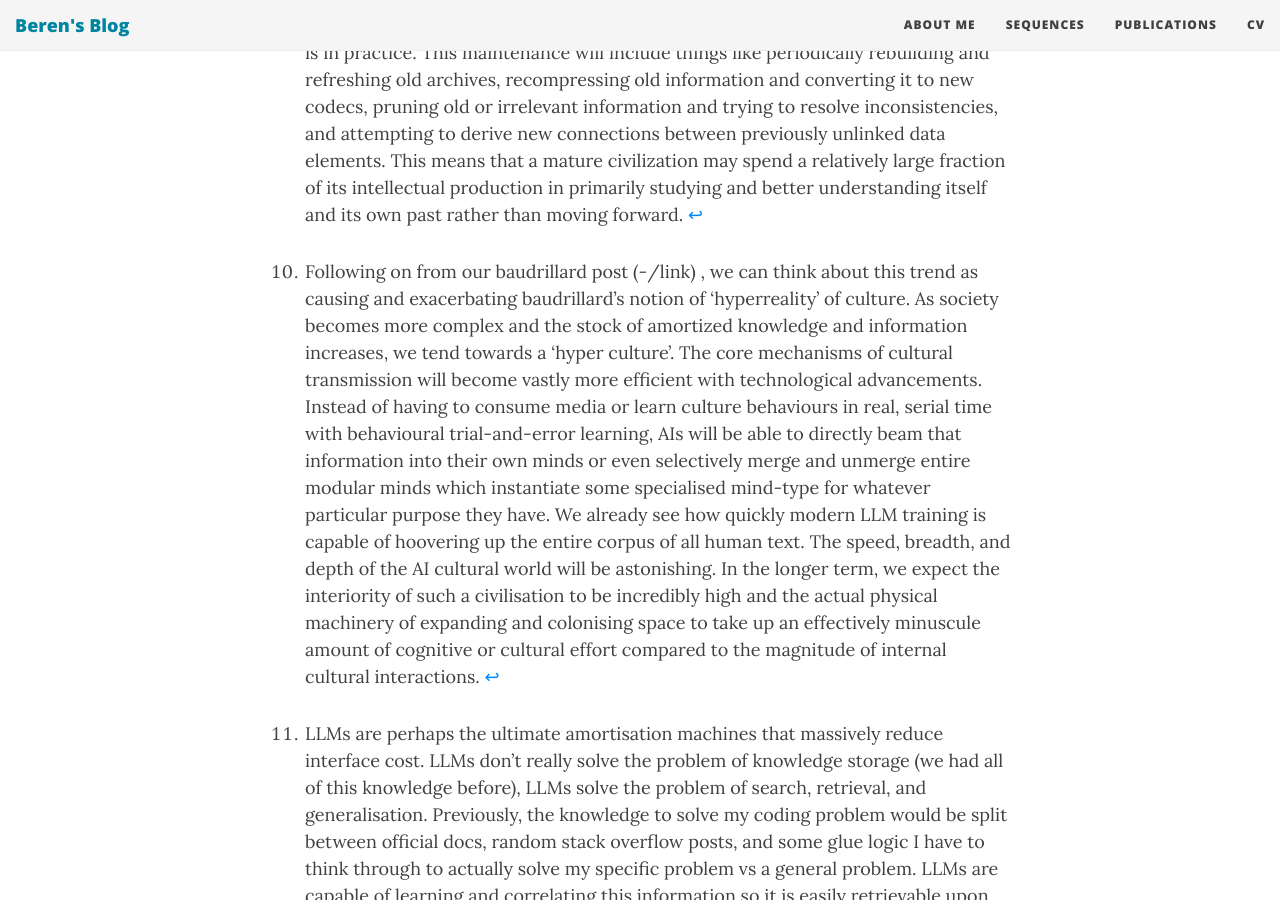
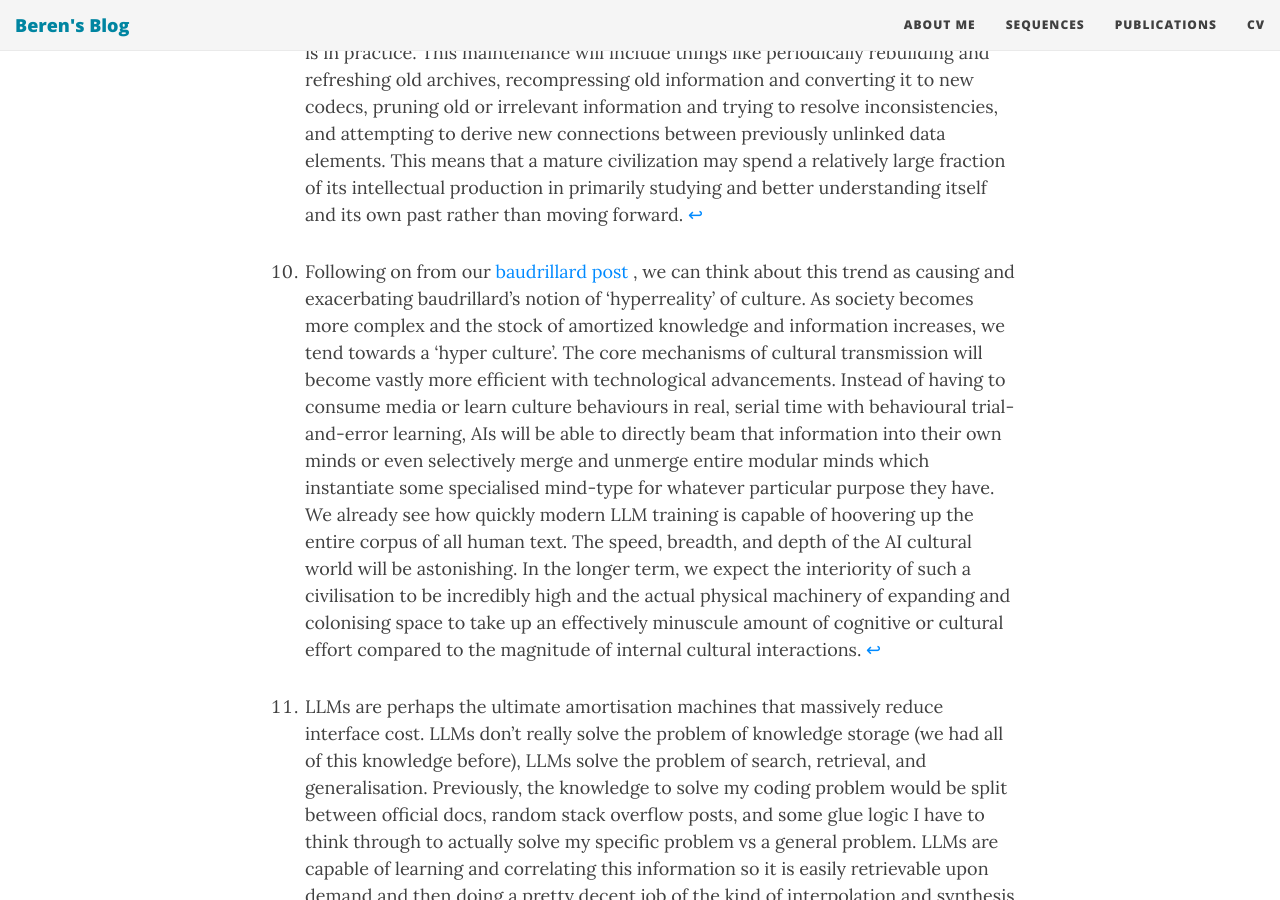
Before and after one commit to BerenMillidge/BerenMillidge.github.io, a Jekyll site: the page built from _posts/2026-07-13-Autarkic-Agency-Will-Likely-Migrate-Upwards.md, in a window 1280 px wide and 900 px high, scrolled down 15113 px. Built offline with Jekyll 4.4.1, drawn with Linux system fonts in a browser that asks for light colours; nearby versions of some CDN libraries; some of the changed text lies outside the part shown.

Commit message:
Update 2026-07-13-Autarkic-Agency-Will-Likely-Migrate-Upwards.md

```diff
--- a/_posts/2026-07-13-Autarkic-Agency-Will-Likely-Migrate-Upwards.md
+++ b/_posts/2026-07-13-Autarkic-Agency-Will-Likely-Migrate-Upwards.md
@@ -41,7 +41,7 @@
 
 One way to think about this from a more geometrical standpoint rather than an economics one, is is to imagine the set of problems that a civilisation has ‘answered’ as an (approximate) sphere. To find novel answers we need to spend a lot of computational effort in direct optimization to push out a small portion of the boundary sphere. However, all the answers inside the sphere can be computed cheaply in an amortised way. Geometrically, direct optimization is the surface of the sphere while amortised optimization of its volume. Thus, naively, as our ‘civilisation’ advances and the amount of knowledge (radius of the sphere) grows, the ratio of amortised to direct optimization increases. In the limit, almost everything has already been figured out before and the task becomes searching for the right pre-computed solution rather than figuring anything out from first principles. In such a world, doing any kind of self-directed first-principles innovation or agency — i.e. applying direct optimization — should become vanishingly rare (in relative terms) and only really done by specialists in some particular esoteric domain.
 
-This is the same concept as that of civilisational interiority that I discussed in the Baudrillard post (-/link) and obliquely in [my decadence post](https://www.beren.io/2026-01-06-Two-Mechanisms-of-Decadence/)[^9]. As civilisations grow, interactions increasingly become dominated by within-civilisation interactions rather than with the ‘external world’. The volume grows faster than the surface area. Obviously this is only a metaphor, but I think, an illuminating one[^10].
+This is the same concept as that of civilisational interiority that I discussed in the [Baudrillard post](https://www.beren.io/2026-07-12-Baudrillard-and-Interiority/) and obliquely in [my decadence post](https://www.beren.io/2026-01-06-Two-Mechanisms-of-Decadence/)[^9]. As civilisations grow, interactions increasingly become dominated by within-civilisation interactions rather than with the ‘external world’. The volume grows faster than the surface area. Obviously this is only a metaphor, but I think, an illuminating one[^10].
 
 This is not a new and strange state to prognosticate about. While I have been discussing this like some strange future state, in fact this trend has been going on for basically the entire history of civilization and is well-advanced today. Even today, although we maintain sharp boundaries between minds, we are already heavily using amortized reasoning which is ultimately derived from cultural and social scripts. Culture essentially functions as a civilisational reservoir of amortized behaviours and knowledge.
 
@@ -59,7 +59,7 @@
 
 Even so, with language we have already taken the first step. Using language, people can now ‘externalise’ cognition at least a small amount. We rely on others to teach us the vast majority of what we know. We rely on tools like computers, calculators, books to both teach us, guide us, and shape our behaviours, and also expand our behavioural repertoire. Even with the fairly low bandwidth that language provides, we have already taken a step in this direction. We are like feudal Japan which has opened up one trade port to the rest of the world but enforces strict autarky on the rest of the landmass.
 
-By contrast, before language for the vast majority of the biological world, autarky was necessarily absolute. Most creatures have no mechanisms to learn from or communicate with others except for body language and pure imitation of behaviour. This works sometimes (-/link to review) but is incredibly lossy and low bandwidth and struggles to identify intention from other factors. Since we evolved from this substrate, which required full agentic autarky, we are perhaps more autarkic already than we ‘should be’ at equilibrium given that we now possess language and relatively efficient communication media. Importantly, this does not mean necessarily that in the future minds will be less able to do direct optimization *in general*, but rather that this optimization will be performed in extremely specialized fields rather than being general across all capabilities like humans are still mostly capable of today.
+By contrast, before language for the vast majority of the biological world, autarky was necessarily absolute. Most creatures have no mechanisms to learn from or communicate with others except for body language and pure imitation of behaviour. This works [sometimes](http://ektr.uni-eger.hu/wp-content/uploads/2015/11/tomasello-the-cultural-origins-of-human-cognition.pdf) but is incredibly lossy and low bandwidth and struggles to identify intention from other factors. Since we evolved from this substrate, which required full agentic autarky, we are perhaps more autarkic already than we ‘should be’ at equilibrium given that we now possess language and relatively efficient communication media. Importantly, this does not mean necessarily that in the future minds will be less able to do direct optimization *in general*, but rather that this optimization will be performed in extremely specialized fields rather than being general across all capabilities like humans are still mostly capable of today.
 
 Perhaps another way to think about this is through the lens of [Coasian transaction costs](https://en.wikipedia.org/wiki/Coase_theorem). We can effectively think of the components of a ‘mind’ as existing implicitly in some kind of economy and then ask, what decides when this part of ‘mind’ is bound together into the same mind or 'outsourced'. The obvious answer here is the standard Coasian one: transaction costs. Communication bandwidth and general level of specialisation and complexity in the ‘mind economy’ play a large role in determining these. Just as in human economic history we move from pure near-autarky as entirely independent hunter gatherers eking out a living, we progress through increasingly developed economies with increasing levels of specialisation, where we outsource larger and larger parts of our total economic needs to others while focusing on a smaller speciality, up until the present where the vast majority of people are involved in only a small slice of economic production and could not meaningfully function as hunter-gatherers anymore. This is then obviously accompanied, due to the very positive effects of specialisation, comparative advantage, network effects etc, with a massive increase in civilisational complexity and ‘quality of life’. As technology continues to advance we can apply this same logic to minds.
 
@@ -115,7 +115,7 @@
 
 [^9]: This also links directly to what the 'maintenance' of the Solow-Swan model actually is in practice. This maintenance will include things like periodically rebuilding and refreshing old archives, recompressing old information and converting it to new codecs, pruning old or irrelevant information and trying to resolve inconsistencies, and attempting to derive new connections between previously unlinked data elements. This means that a mature civilization may spend a relatively large fraction of its intellectual production in primarily studying and better understanding itself and its own past rather than moving forward.
 
-[^10]: Following on from our baudrillard post (-/link) , we can think about this trend as causing and exacerbating baudrillard’s notion of ‘hyperreality’ of culture. As society becomes more complex and the stock of amortized knowledge and information increases, we tend towards a ‘hyper culture’. The core mechanisms of cultural transmission will become vastly more efficient with technological advancements. Instead of having to consume media or learn culture behaviours in real, serial time with behavioural trial-and-error learning, AIs will be able to directly beam that information into their own minds or even selectively merge and unmerge entire modular minds which instantiate some specialised mind-type for whatever particular purpose they have. We already see how quickly modern LLM training is capable of hoovering up the entire corpus of all human text. The speed, breadth, and depth of the AI cultural world will be astonishing. In the longer term, we expect the interiority of such a civilisation to be incredibly high and the actual physical machinery of expanding and colonising space to take up an effectively minuscule amount of cognitive or cultural effort compared to the magnitude of internal cultural interactions.
+[^10]: Following on from our [baudrillard post](https://www.beren.io/2026-07-12-Baudrillard-and-Interiority/) , we can think about this trend as causing and exacerbating baudrillard’s notion of ‘hyperreality’ of culture. As society becomes more complex and the stock of amortized knowledge and information increases, we tend towards a ‘hyper culture’. The core mechanisms of cultural transmission will become vastly more efficient with technological advancements. Instead of having to consume media or learn culture behaviours in real, serial time with behavioural trial-and-error learning, AIs will be able to directly beam that information into their own minds or even selectively merge and unmerge entire modular minds which instantiate some specialised mind-type for whatever particular purpose they have. We already see how quickly modern LLM training is capable of hoovering up the entire corpus of all human text. The speed, breadth, and depth of the AI cultural world will be astonishing. In the longer term, we expect the interiority of such a civilisation to be incredibly high and the actual physical machinery of expanding and colonising space to take up an effectively minuscule amount of cognitive or cultural effort compared to the magnitude of internal cultural interactions.
 
 [^11]: LLMs are perhaps the ultimate amortisation machines that massively reduce interface cost. LLMs don’t really solve the problem of knowledge storage (we had all of this knowledge before), LLMs solve the problem of search, retrieval, and generalisation. Previously, the knowledge to solve my coding problem would be split between official docs, random stack overflow posts, and some glue logic I have to think through to actually solve my specific problem vs a general problem. LLMs are capable of learning and correlating this information so it is easily retrievable upon demand and then doing a pretty decent job of the kind of interpolation and synthesis I need to apply the knowledge to my own problem.
 
```
